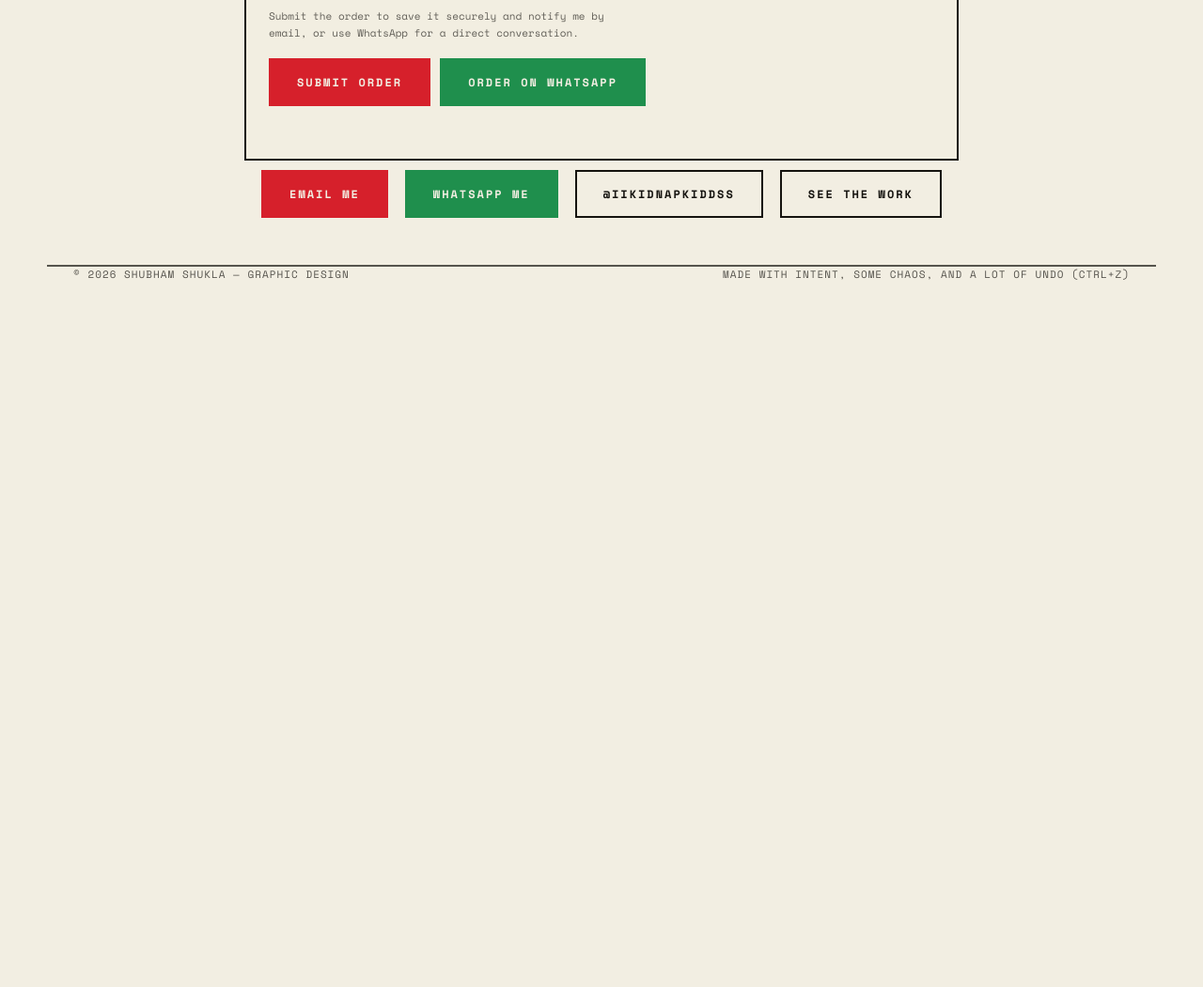
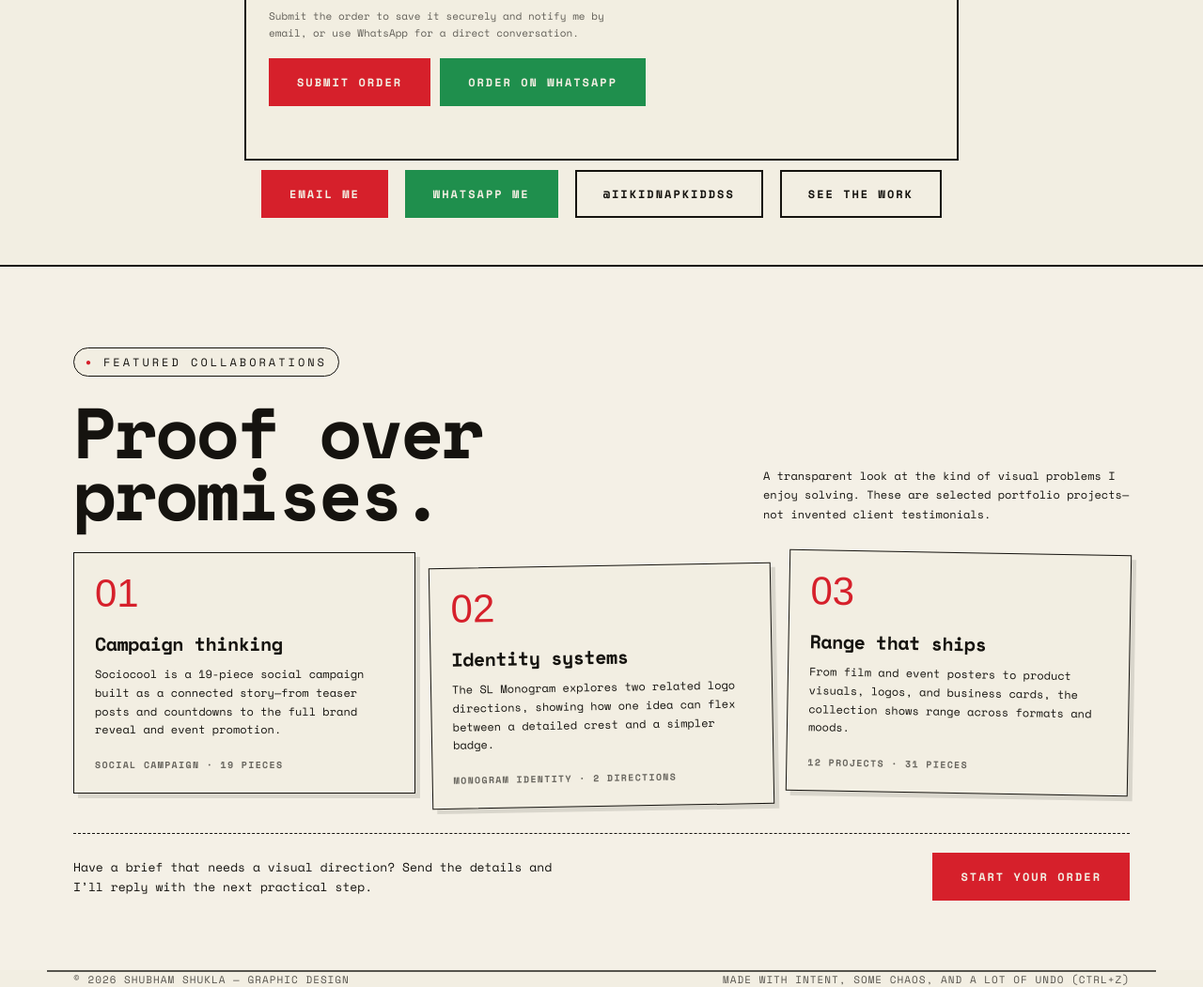
Before and after one commit to Shubh0o7/portfolio., a plain HTML site: page index.html in a window 1280 px wide. Shown: the part 5505-6556 px from the top of the page at 94% size. Before the commit the page ends 5805 px from the top, so only its background shows below. Drawn offline with nearby package versions, Linux system fonts and the light colour scheme.

Commit message:
Add featured collaborations proof section

```diff
--- a/index.html
+++ b/index.html
@@ -263,6 +263,21 @@
     font-size:clamp(40px, 9vw, 104px); line-height:0.88; margin:0 0 30px;
   }
   .contact-links{ display:flex; justify-content:center; gap:18px; flex-wrap:wrap; margin-top:10px; }
+  .proof{border-top:2px solid var(--ink); padding:86px 0 74px; background:rgba(255,255,255,.12);}
+  .proof-head{display:flex; justify-content:space-between; align-items:end; gap:30px; margin-bottom:30px;}
+  .proof-head h2{margin:0; font-size:clamp(42px,6vw,76px); line-height:.86; letter-spacing:-3px;}
+  .proof-note{max-width:390px; font-size:12px; line-height:1.7; margin:0;}
+  .proof-grid{display:grid; grid-template-columns:repeat(3,1fr); gap:16px;}
+  .proof-card{border:1.5px solid var(--ink); background:var(--paper); padding:22px; min-height:220px; display:flex; flex-direction:column; justify-content:space-between; box-shadow:5px 5px 0 rgba(24,24,22,.12);}
+  .proof-card:nth-child(2){transform:translateY(14px) rotate(-1deg);}
+  .proof-card:nth-child(3){transform:rotate(1deg);}
+  .proof-mark{font-family:'Bebas Neue',sans-serif; font-size:42px; line-height:1; color:var(--crimson);}
+  .proof-card h3{font-size:20px; margin:18px 0 8px; letter-spacing:-.5px;}
+  .proof-card p{font-size:12px; line-height:1.65; margin:0;}
+  .proof-meta{font-size:10px; letter-spacing:1.3px; text-transform:uppercase; font-weight:700; margin-top:20px; opacity:.62;}
+  .proof-cta{display:flex; justify-content:space-between; align-items:center; gap:20px; margin-top:42px; padding-top:20px; border-top:1.5px dashed var(--ink);}
+  .proof-cta p{font-size:13px; margin:0; max-width:510px; line-height:1.6;}
+  @media (max-width:760px){ .proof{padding:58px 0;} .proof-head{display:block;} .proof-note{margin-top:18px;} .proof-grid{grid-template-columns:1fr;} .proof-card:nth-child(2),.proof-card:nth-child(3){transform:none;} .proof-cta{display:block;} .proof-cta .btn{margin-top:18px; width:100%; text-align:center;} }
   .contact-form{max-width:760px; margin:34px auto 0; text-align:left; border:2px solid var(--ink); padding:24px; background:rgba(242,238,226,.7);}
   .form-grid{display:grid; grid-template-columns:1fr 1fr; gap:18px;}
   .field{display:flex; flex-direction:column; gap:7px;}
@@ -499,6 +514,30 @@
     <a class="btn whatsapp" href="https://wa.me/918080053348" target="_blank" rel="noopener">WhatsApp Me</a>
     <a class="btn" href="https://instagram.com/iikidnapkiddss" target="_blank" rel="noopener">@iikidnapkiddss</a>
     <a class="btn" href="#work">See The Work</a>
+  </div>
+</section>
+
+<section class="proof" id="proof">
+  <div class="wrap">
+    <div class="proof-head">
+      <div><span class="eyebrow">Featured collaborations</span><h2>Proof over<br>promises.</h2></div>
+      <p class="proof-note">A transparent look at the kind of visual problems I enjoy solving. These are selected portfolio projects—not invented client testimonials.</p>
+    </div>
+    <div class="proof-grid">
+      <article class="proof-card">
+        <div><div class="proof-mark">01</div><h3>Campaign thinking</h3><p>Sociocool is a 19-piece social campaign built as a connected story—from teaser posts and countdowns to the full brand reveal and event promotion.</p></div>
+        <div class="proof-meta">Social campaign · 19 pieces</div>
+      </article>
+      <article class="proof-card">
+        <div><div class="proof-mark">02</div><h3>Identity systems</h3><p>The SL Monogram explores two related logo directions, showing how one idea can flex between a detailed crest and a simpler badge.</p></div>
+        <div class="proof-meta">Monogram identity · 2 directions</div>
+      </article>
+      <article class="proof-card">
+        <div><div class="proof-mark">03</div><h3>Range that ships</h3><p>From film and event posters to product visuals, logos, and business cards, the collection shows range across formats and moods.</p></div>
+        <div class="proof-meta">12 projects · 31 pieces</div>
+      </article>
+    </div>
+    <div class="proof-cta"><p>Have a brief that needs a visual direction? Send the details and I’ll reply with the next practical step.</p><a class="btn primary" href="#contact">Start your order</a></div>
   </div>
 </section>
 </main>
```
